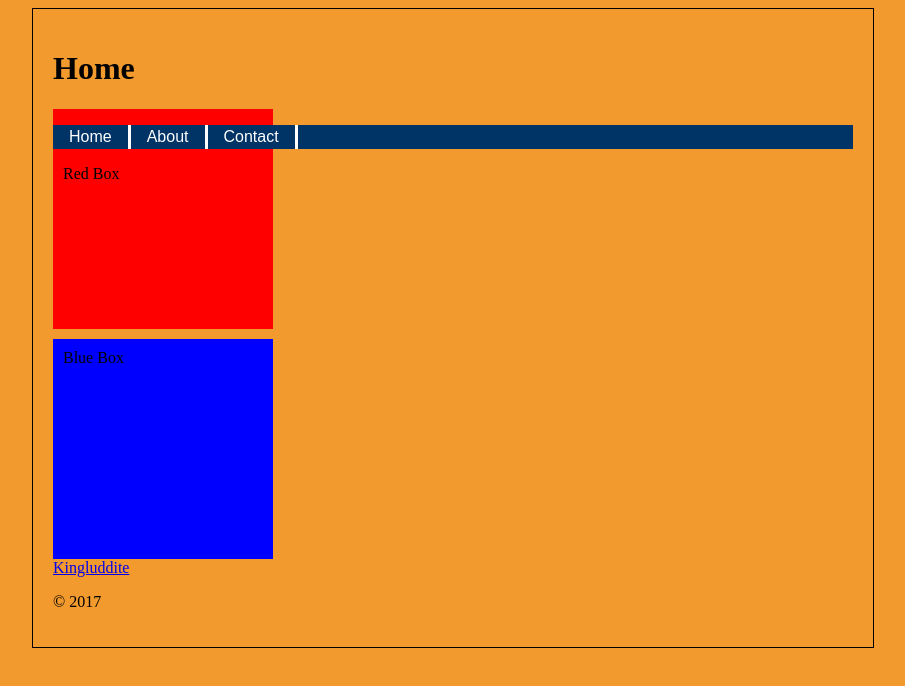
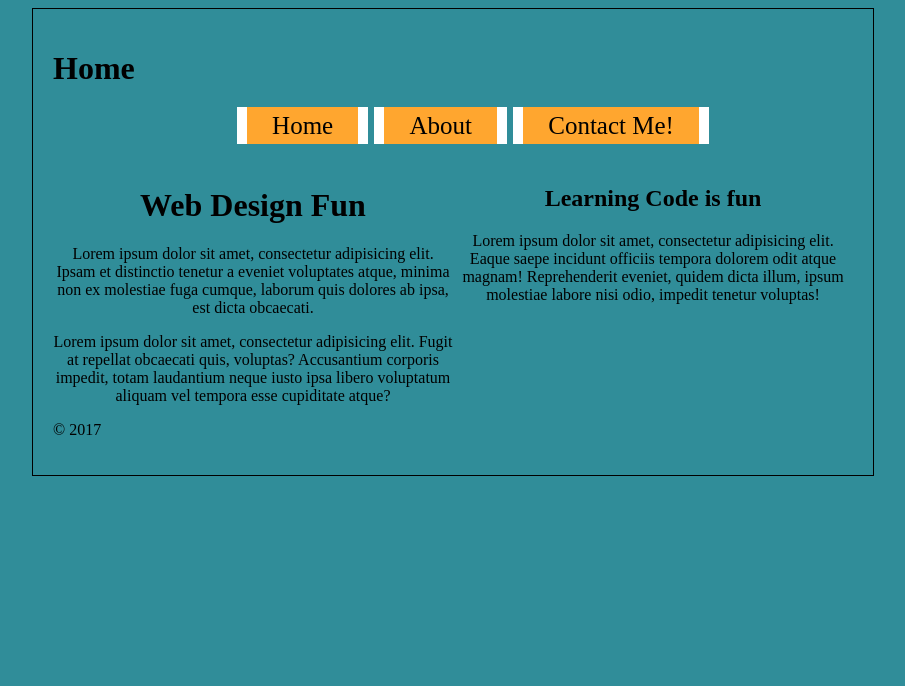
Before and after one commit to Badboycarpe/web-design-fundamentals, a plain HTML site: page index.html in a window 1280 px wide. Shown: the whole page, without its empty margins (187-1092 px from the left). Drawn offline with Linux system fonts and the light colour scheme.

Commit message:
update with flots and columns

```diff
--- a/css/style.css
+++ b/css/style.css
@@ -1,5 +1,5 @@
 body {
-    background-color: #F29A2E;
+    background-color: #308D99;
 }
 
 .container {
@@ -10,47 +10,51 @@ body {
 }
 
 
-/* for main nav */
+/*for main nav*/
 
 ul {
-    padding-left: 0;
-    margin-left: 0;
-    background-color: #003366;
-    color: #ffffff;
-    float: left;
-    width: 100%;
-    font-family: arial, helvetica, sans-serif;
+    padding: .2em 0 10 0;
+    margin: 0 0 20 0;
+    list-style-type: none;
+    background-color: none;
+    width: auto;
+    font: normal 100%, helvetica, sans-serif;
+    font-size: 25px;
+    text-align: center;
 }
 
 li {
     display: inline;
 }
 
-ul li a {
-    padding: 0.2em 1em;
-    background-color: #003366;
-    color: #ffffff;
+li a {
     text-decoration: none;
-    float: left;
-    border-right: 3px solid #ffffff;
-}
-
-ul li a:hover {
-    background-color: #336699;
-    color: #ffffff;
+    background-color: #FFA62F;
+    color: #000000;
+    padding: .2em 1em;
+    border-right: 10px solid #FFFFFF;
+    border-left: 10px solid #FFFFFF;
 }
 
 .red-box {
-    width: 200px;
-    height: 200px;
-    background-color: red;
-    padding: 10px;
+    width: 50%;
+    /*height: 200px;*/
+    /*background-color: red;*/
+    /*padding: 10px;*/
+    text-align: center;
+    float: left;
 }
 
 .blue-box {
-    width: 200px;
-    height: 200px;
-    background-color: blue;
-    padding: 10px;
-    margin: 10px 0 0 0;
+    width: 50%;
+    /*height: 200px;*/
+    /*background-color: blue;*/
+    /*padding: 10px;*/
+    margin: 0 0 0 0;
+    text-align: center;
+    float: right;
 }
+
+footer {
+    clear: both;
+}
--- a/index.html
+++ b/index.html
@@ -1,8 +1,9 @@
 <!DOCTYPE html>
+
 <html>
 
 <head>
-    <title>Drones</title>
+    <title>drones</title>
     <link rel="stylesheet" type="text/css" href="css/style.css">
 </head>
 
@@ -16,21 +17,35 @@
             <ul>
                 <li><a href="index.html">Home</a></li>
                 <li><a href="about.html">About</a></li>
-                <li><a href="contact.html">Contact</a></li>
+                <li><a href="contact.html">Contact Me!</a></li>
             </ul>
         </nav>
         <div class="main-content">
-            <div class="red-box">Red Box</div>
-            <div class="blue-box">Blue Box</div>
-            <a href="http://kingluddite.com" target="_blank">Kingluddite</a>
+            <div class="red-box">
+                <h1>Web Design Fun</h1>
+                <p>
+                    Lorem ipsum dolor sit amet, consectetur adipisicing elit. Ipsam et distinctio tenetur a eveniet voluptates atque, minima non ex molestiae fuga cumque, laborum quis dolores ab ipsa, est dicta obcaecati.
+                </p>
+                <p>
+                    Lorem ipsum dolor sit amet, consectetur adipisicing elit. Fugit at repellat obcaecati quis, voluptas? Accusantium corporis impedit, totam laudantium neque iusto ipsa libero voluptatum aliquam vel tempora esse cupiditate atque?
+                </p>
+            </div>
+            <div class="blue-box">
+                <h2>Learning Code is fun</h2>
+                <p>
+                    Lorem ipsum dolor sit amet, consectetur adipisicing elit. Eaque saepe incidunt officiis tempora dolorem odit atque magnam! Reprehenderit eveniet, quidem dicta illum, ipsum molestiae labore nisi odio, impedit tenetur voluptas!
+                </p>
+            </div>
         </div>
-        <!-- END .main-content -->
+        <!-- END .main content -->
+
         <footer>
             <p>&copy; 2017</p>
         </footer>
     </div>
     <!-- END .container -->
 
+
 </body>
 
 </html>
```
Also changed, not shown: about.html (+1 -1 lines), contact.html (+1 -1 lines).
